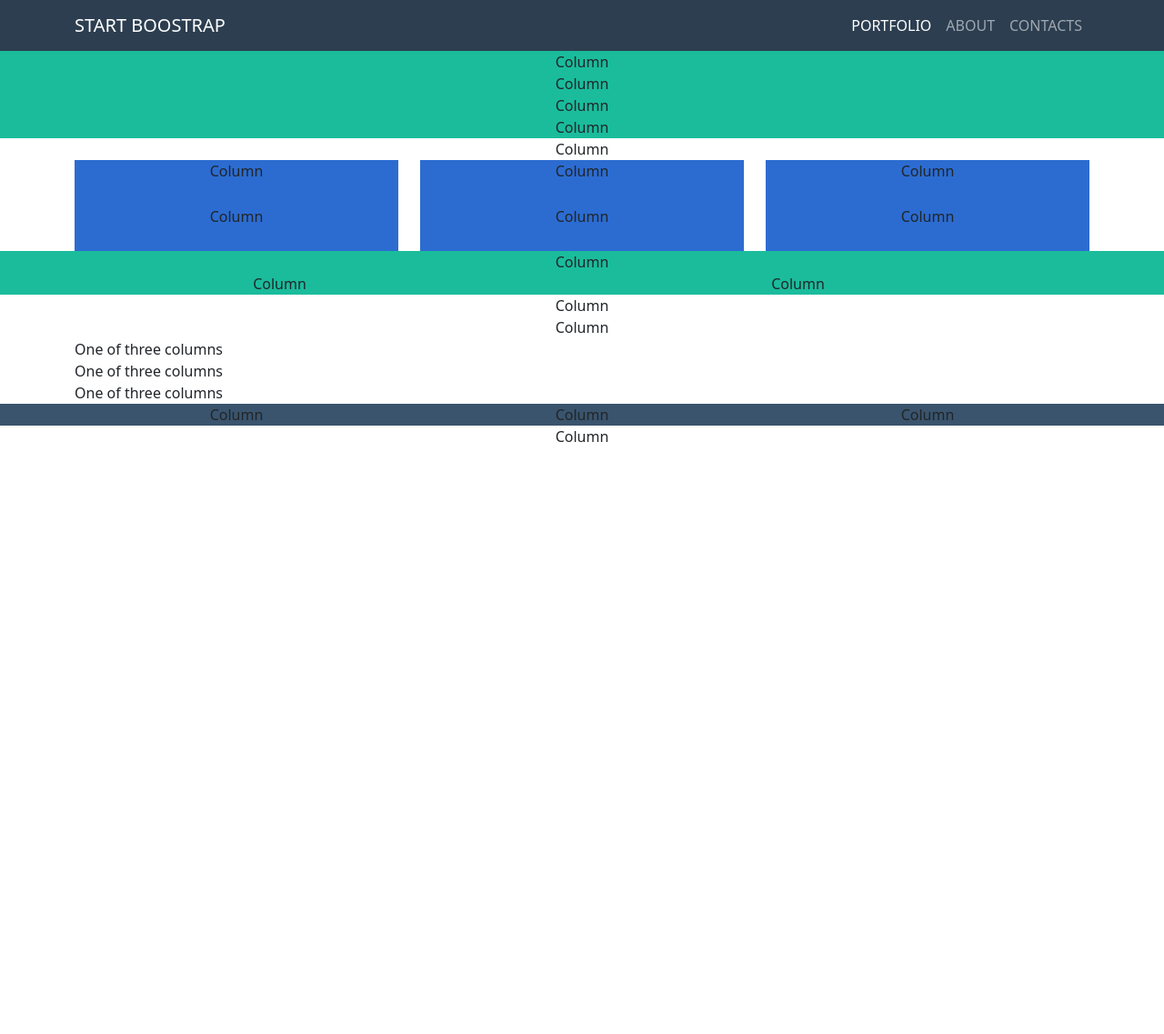
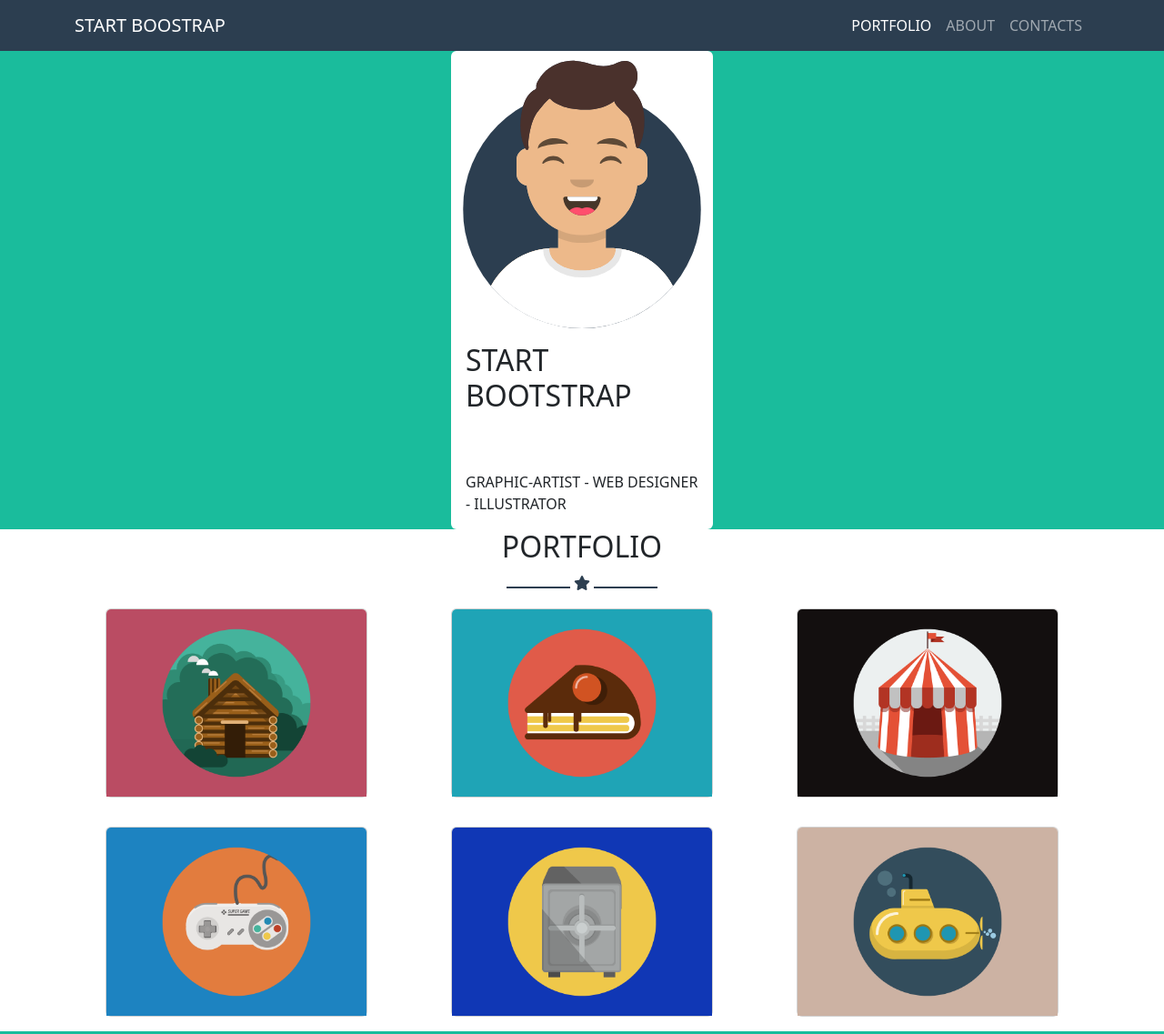
Before and after one commit to MicheleRossetti02/html-css-bootstrap-freelancer, a plain HTML site: page index.html in a window 1280 px wide. Shown: the top 1137 px of the page at 91% size. Before the commit the page ends 800 px from the top, so only its background shows below. Drawn offline with nearby package versions, Linux system fonts and the light colour scheme.

Commit message:
portfolio

```diff
--- a/index.html
+++ b/index.html
@@ -7,20 +7,20 @@
     <title>Document</title>
     <link rel="stylesheet" href="./style.css">
     <link href="https://cdn.jsdelivr.net/npm/bootstrap@5.2.1/dist/css/bootstrap.min.css" rel="stylesheet" integrity="sha384-iYQeCzEYFbKjA/T2uDLTpkwGzCiq6soy8tYaI1GyVh/UjpbCx/TYkiZhlZB6+fzT" crossorigin="anonymous">
-
+    <link rel="stylesheet" href="https://cdnjs.cloudflare.com/ajax/libs/font-awesome/6.2.0/css/all.min.css" integrity="sha512-xh6O/CkQoPOWDdYTDqeRdPCVd1SpvCA9XXcUnZS2FmJNp1coAFzvtCN9BmamE+4aHK8yyUHUSCcJHgXloTyT2A==" crossorigin="anonymous" referrerpolicy="no-referrer">
 </head>
 <body>
 
     <!-- header -->
     <header id="site_header">
-      <nav class="navbar navbar-expand-lg navbar-dark">
+      <nav class="navbar navbar-expand-lg  navbar-expand-md  navbar-dark">
         <div class="container">
           <a class="navbar-brand" href="#">START BOOSTRAP</a>
           <button class="navbar-toggler" type="button" data-bs-toggle="collapse" data-bs-target="#navbarSupportedContent" aria-controls="navbarSupportedContent" aria-expanded="false" aria-label="Toggle navigation">
             <span class="navbar-toggler-icon"></span>
           </button>
           <div class="collapse navbar-collapse" id="navbarSupportedContent">
-            <ul class="navbar-nav me-0 mb-2 mb-lg-0">
+            <ul class="navbar-nav me-0  mb-2 mb-lg-0">
               <li class="nav-item">
                 <a class="nav-link active" aria-current="page" href="#">PORTFOLIO</a>
               </li>
@@ -42,55 +42,79 @@
     <!-- main -->
 
     <main id="site_main">
+
         <!--  start -->
         <div class="primary start">
-            <div class=" container text-center">
-                <div class="row row-cols-3">
-                  <div class="col-12">Column</div>
-                  <div class="col_12">Column</div>
-                  <div class="col-12">Column</div>
-                  <div class="col-12">Column</div>
-                </div>
+
+            <div class="card border-0" style="width: 18rem;">
+                <img src="./img/avatar.svg" class="card-img-top" alt="...">
+                <div class="card-body">
+                  <h2 class="card-title">START BOOTSTRAP</h2>
+              </div>
+              <div class="main_bg">
+                <i class="fa-solid fa-horizontal-rule light_bar"> </i> <i class="fa-solid fa-star light_star"></i>  <i class="fa-solid fa-horizontal-rule light_bar"></i>
+              </div>
+              <div class="card-body">
+                <span>GRAPHIC-ARTIST - WEB DESIGNER - ILLUSTRATOR </span>
+              </div>
             </div>
         </div>
+
+
         <!-- portfolio -->
         <div class="secondary portfolio">
-            <div class=" container text-center">
-                <div class="row row-cols-3">
-                  <div class="col-12">
-                    Column
-                  </div>
+            <div class=" container text-center ">
+              <div class="col-12">
+                <h2>PORTFOLIO</h2>
+                <div class="white_bg">
+                <i class="fa-solid fa-horizontal-rule dark_bar"> </i> <i class="fa-solid fa-star dark_star"></i>  <i class="fa-solid fa-horizontal-rule dark_bar"></i>
+              </div>
+              </div>
+                <div class="row row-cols-1 row-cols-md-2 row-cols-lg-3">
 
-                  <div class="col_4">
+
+                  <div class="col">
                     <div class="card_portfolio">
-                        Column
+                      <div class="card" style="width: 18rem;">
+                        <img class="card-img-top img_portfolio" src="./img/cabin.png" alt="">
+                      </div>
                     </div>
                   </div>
 
-                  <div class="col-4">
+                  <div class="col">
                     <div class="card_portfolio">
-                        Column
+                      <div class="card" style="width: 18rem;">
+                        <img class="card-img-top img_portfolio" src="./img/cake.png" alt="">
+                      </div>
                     </div>
                 </div>
-                  <div class="col-4">
+                  <div class="col">
                     <div class="card_portfolio">
-                        Column
+                      <div class="card" style="width: 18rem;">
+                        <img class="card-img-top img_portfolio" src="./img/circus.png" alt="">
+                      </div>
                     </div>
                   </div>
 
-                  <div class="col-4">
+                  <div class="col">
                     <div class="card_portfolio">
-                        Column
+                      <div class="card" style="width: 18rem;">
+                        <img class="card-img-top img_portfolio" src="./img/game.png" alt="">
+                      </div>
                     </div>
                   </div>
-                  <div class="col-4">
+                  <div class="col">
                     <div class="card_portfolio">
-                        Column
+                      <div class="card" style="width: 18rem;">
+                        <img class="card-img-top img_portfolio" src="./img/safe.png" alt="">
+                      </div>
                     </div>
                   </div>
-                  <div class="col-4">
+                  <div class="col">
                     <div class="card_portfolio">
-                        Column
+                      <div class="card" style="width: 18rem;">
+                        <img class="card-img-top img_portfolio" src="./img/submarine.png" alt="">
+                      </div>
                     </div>
                   </div>
                 </div>
@@ -147,7 +171,7 @@
             <div class=" container text-center">
                 <div class="row row-cols-3">
                   <div class="col-4">Column</div>
-                  <div class="col_4">Column</div>
+                  <div class="col-4">Column</div>
                   <div class="col-4">Column</div>
                 </div>
             </div>
--- a/style.css
+++ b/style.css
@@ -24,14 +24,36 @@
 .footer {
     background-color: var(--footer);
 }
-
-
-.card_portfolio{
+/* .card_portfolio{
     background-color: #2c6cd1;
     height: 50px;
     width: 100%;
+} */
+/* .card_portfolio>.img_portfolio{
+     width: 100%;
+} */
+.card_portfolio{
+    width: 100%;
+    margin: 1rem 0 ;
 }
 
+
+.dark_bar{
+    height: 2px;
+    width: 70px;
+background-color: var(--header);
+}
+.dark_star{
+    color: var(--header);
+}
+.light_bar{
+    height: 2px;
+    width: 70px;
+background-color: white;
+}
+.light_star{
+    color: white;
+}
 .info{
     text-align: left;
 }
```
